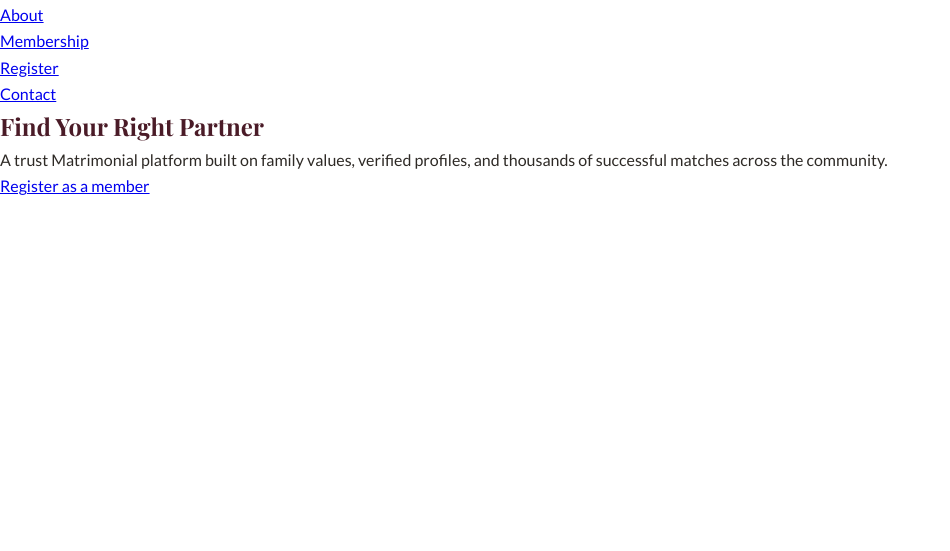
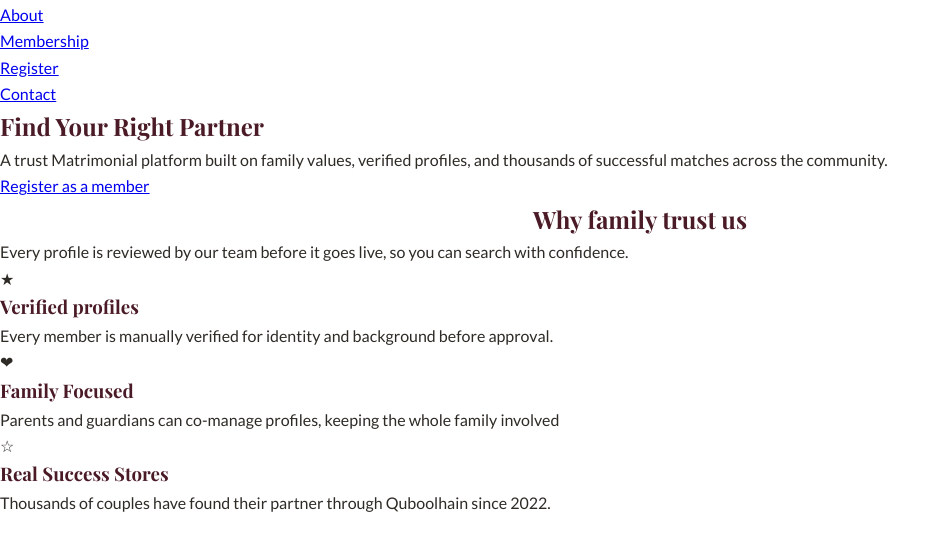
Before and after one commit to mdRashed30/QuboolHain, a plain HTML site: page index.html in a window 1280 px wide. Shown: the part 151-702 px from the top of the page, without its empty margins (0-950 px from the left). Drawn offline with nearby package versions, Linux system fonts and the light colour scheme.

Commit message:
update main content in homepage

```diff
--- a/index.html
+++ b/index.html
@@ -51,5 +51,31 @@
       <a href="register.html" class="btn">Register as a member</a>
     </section>
 
+    <!--Main Content-->
+    <section class="section container">
+      <h2 class="section-title" style="text-align: center;">Why family trust us</h2>
+      <p class="section-sub">
+        Every profile is reviewed by our team before it goes live, so you can search with confidence.
+      </p>
+
+      <div class="card">
+        <div class="icon">&#9733;</div>
+        <h3>Verified profiles</h3>
+        <p>Every member is manually verified for identity and background before approval.</p>
+      </div>
+
+      <div class="card">
+        <div class="icon">&#10084;</div>
+        <h3>Family Focused</h3>
+        <p>Parents and guardians can co-manage profiles, keeping the whole family involved</p>
+      </div>
+
+      <div class="card">
+        <div class="icon">&#9734;</div>
+        <h3>Real Success Stores</h3>
+        <p>Thousands of couples have found their partner through Quboolhain since 2022.</p>
+      </div>
+    </section>
+
   </body>
 </html>
```
